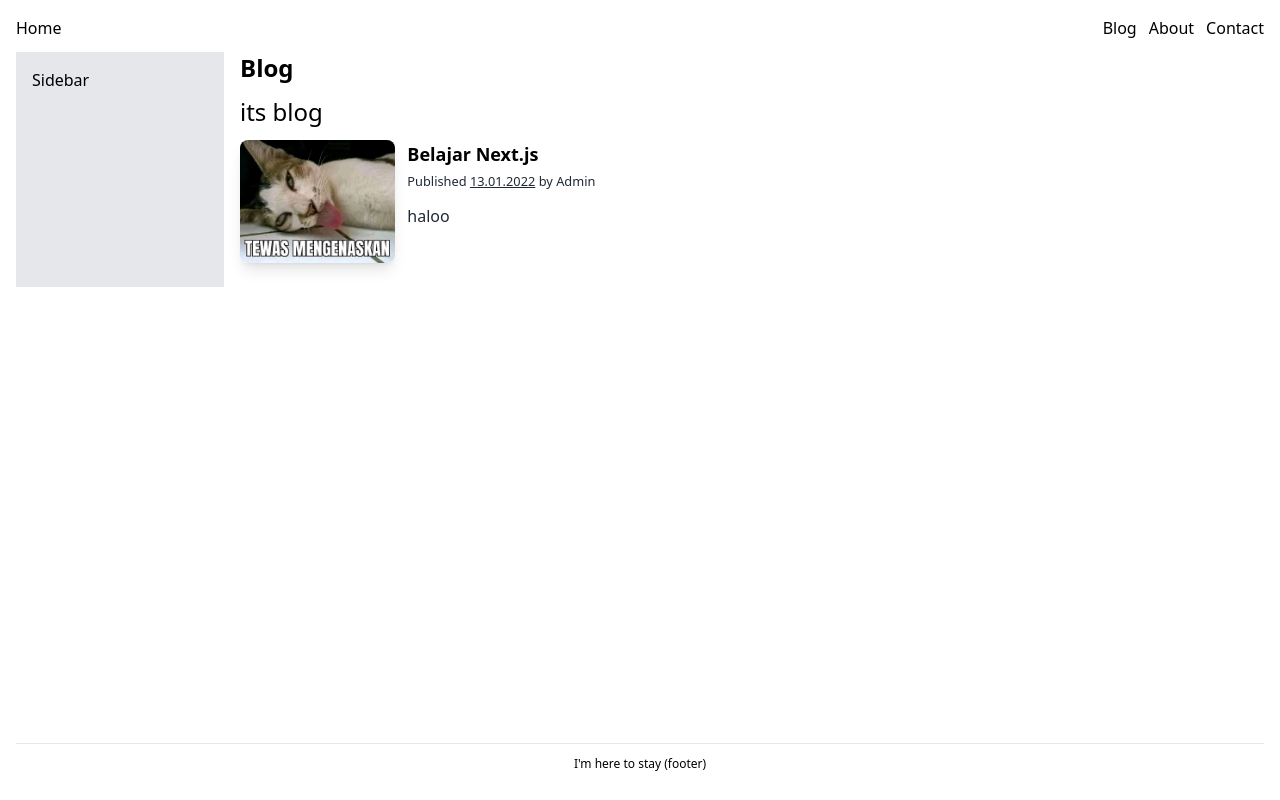
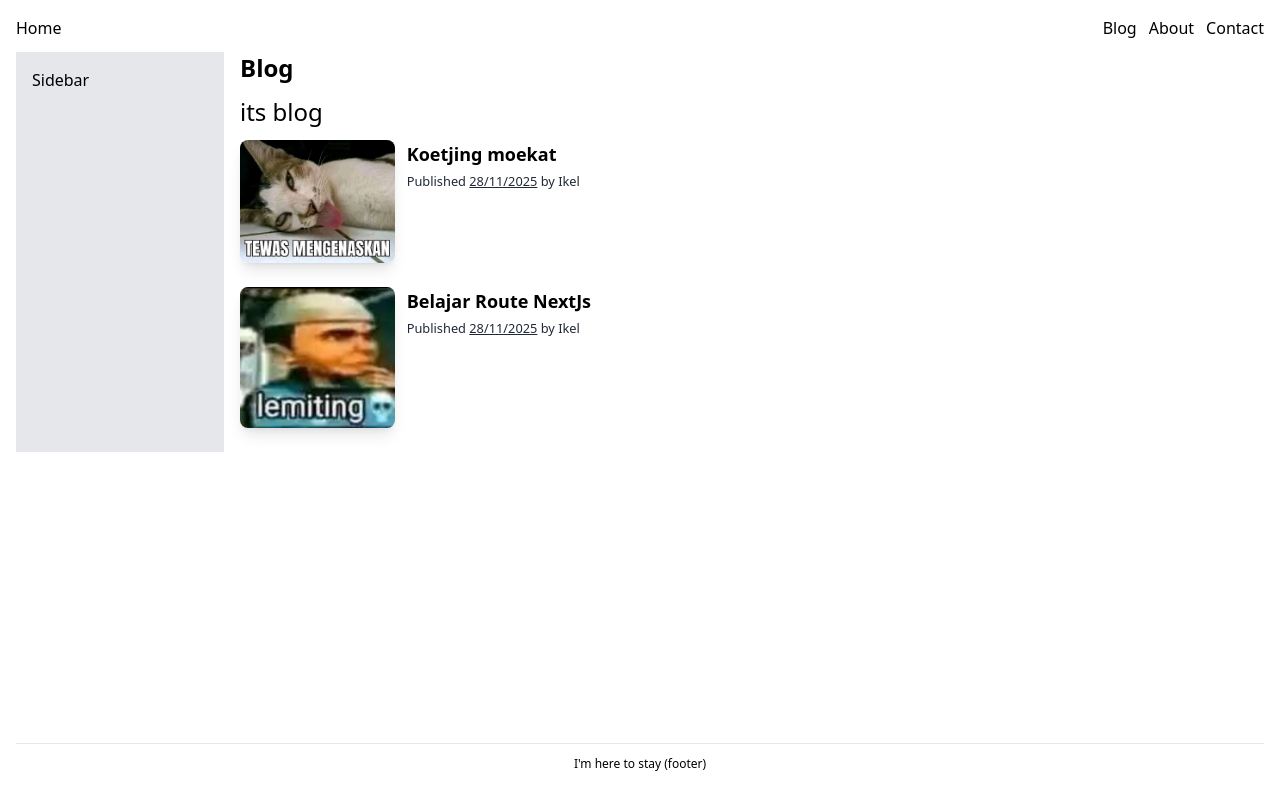
Before and after one commit to Elcand/learn-nextjs, a Next.js app: page /blog in a window 1280 px wide. Built offline with nearby package versions, Linux system fonts and the light colour scheme.

Commit message:
show all post data on blog page

```diff
--- a/app/blog/page.tsx
+++ b/app/blog/page.tsx
@@ -5,19 +5,20 @@ import { getAllPost } from "@/lib/post";
 export default async function BlogPage() {
   const post = await getAllPost();
 
-  console.log(post);
   return (
     <>
       <Heading>Blog</Heading>
       <h2 className="mb-3 text-2xl">its blog</h2>
-      <PostCard
-        title="Belajar Next.js"
-        href="/blog/belajar-nextjs"
-        image="/assets/image1.jpg"
-        author="Admin"
-        description="haloo"
-        date="13.01.2022"
-      />
+      {post.map((post) => (
+        <PostCard
+          title={post.title}
+          href=""
+          image={post.image}
+          author={post.author}
+          description={post.description}
+          date={post.date}
+        />
+      ))}
     </>
   );
 }
```
